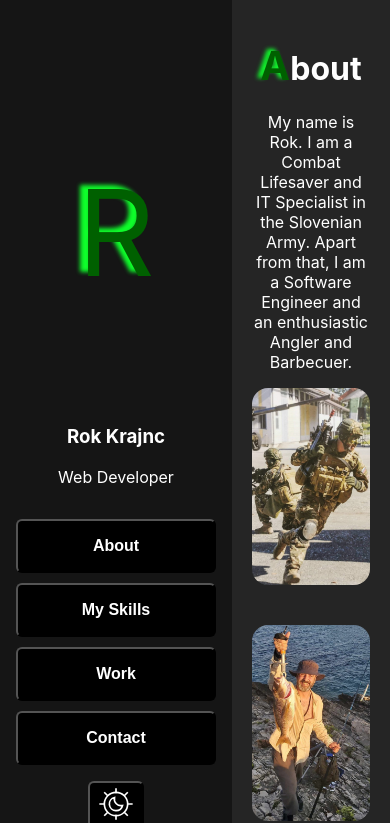
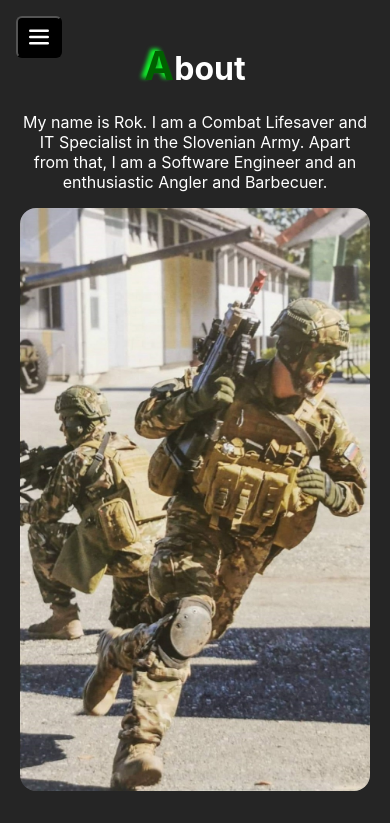
Before and after one commit to icecoil/portfolio, a React (Create React App) app: page / in a window 390 px wide. Shown: the top 823 px of the page. Built offline with nearby package versions, Linux system fonts and the light colour scheme.

Commit message:
mobile menu

```diff
--- a/src/components/Layout/Layout.module.scss
+++ b/src/components/Layout/Layout.module.scss
@@ -31,6 +31,22 @@
   }
 }
 
+.mobileMenu {
+  display: none;
+
+  @media screen and (max-width: 768px) {
+    display: inline-block;
+  }
+}
+
+.sidebar {
+  display: block;
+
+  @media screen and (max-width: 768px) {
+    display: none;
+  }
+}
+
 .modeBt {
   font-size: 16px;
   font-weight: 600;
--- a/src/components/Layout/Layout.tsx
+++ b/src/components/Layout/Layout.tsx
@@ -4,6 +4,7 @@ import MainContent from "../MainContent/MainContent";
 import classes from "./Layout.module.scss";
 import ThemeContext from "../../context/ThemeContext/ThemeContext";
 import classNames from "classnames";
+import MobileMenu from "../MobileMenu/MobileMenu";
 
 const Layout = () => {
   const [content, setContent] = useState<
@@ -20,7 +21,8 @@ const Layout = () => {
         [classes.lightMode]: !isDarkMode,
       })}
     >
-      <Sidebar selectContent={setContent} />
+      <MobileMenu selectContent={setContent} className={classes.mobileMenu} />
+      <Sidebar selectContent={setContent} className={classes.sidebar} />
       <MainContent selectedContent={content} isDarkMode={isDarkMode} />
     </div>
   );
--- /dev/null
+++ b/src/components/MobileMenu/MobileMenu.module.scss
@@ -0,0 +1,16 @@
+.container {
+  position: relative;
+
+  .hamburgerBtn {
+    position: absolute;
+    left: 16px;
+    top: 16px;
+    border-radius: 6px;
+    padding-top: 4px;
+
+    img {
+      max-width: 30px;
+      height: auto;
+    }
+  }
+}
--- /dev/null
+++ b/src/components/MobileMenu/MobileMenu.tsx
@@ -0,0 +1,36 @@
+import classes from "./MobileMenu.module.scss";
+import hamburgerIconLight from "../../images/icons/hamburgerMenuLightIcon.svg";
+import hamburgerIconDark from "../../images/icons/hamburgerMenuDarkIcon.svg";
+import { useContext, useState } from "react";
+import ThemeContext from "../../context/ThemeContext/ThemeContext";
+import Sidebar from "../Sidebar/Sidebar";
+import classNames from "classnames";
+
+interface MobileMenuProps {
+  selectContent: (
+    contentName: "about" | "mySkills" | "work" | "contact"
+  ) => void;
+  className?: string;
+}
+
+const MobileMenu = ({ selectContent, className }: MobileMenuProps) => {
+  const { theme } = useContext(ThemeContext);
+  const [isOpen, setIsOpen] = useState(false);
+
+  return (
+    <div className={classNames(classes.container, className)}>
+      <button
+        className={classes.hamburgerBtn}
+        onClick={() => setIsOpen((prev) => !prev)}
+      >
+        <img
+          src={theme === "dark" ? hamburgerIconLight : hamburgerIconDark}
+          alt="hamburger icon"
+        />
+      </button>
+      {isOpen && <Sidebar selectContent={selectContent} />}
+    </div>
+  );
+};
+
+export default MobileMenu;
--- a/src/components/Sidebar/Sidebar.tsx
+++ b/src/components/Sidebar/Sidebar.tsx
@@ -10,9 +10,10 @@ interface SidebarProps {
   selectContent: (
     contentName: "about" | "mySkills" | "work" | "contact"
   ) => void;
+  className?: string;
 }
 
-const Sidebar = ({ selectContent }: SidebarProps) => {
+const Sidebar = ({ selectContent, className }: SidebarProps) => {
   const { toggleTheme, theme } = useContext(ThemeContext);
   const navItems: NavBarItem[] = [
     {
@@ -35,7 +36,7 @@ const Sidebar = ({ selectContent }: SidebarProps) => {
 
   return (
     <div
-      className={classNames(classes.sidebar, {
+      className={classNames(classes.sidebar, className, {
         [classes.darkMode]: theme === "dark",
         [classes.lightMode]: theme === "light",
       })}
```
